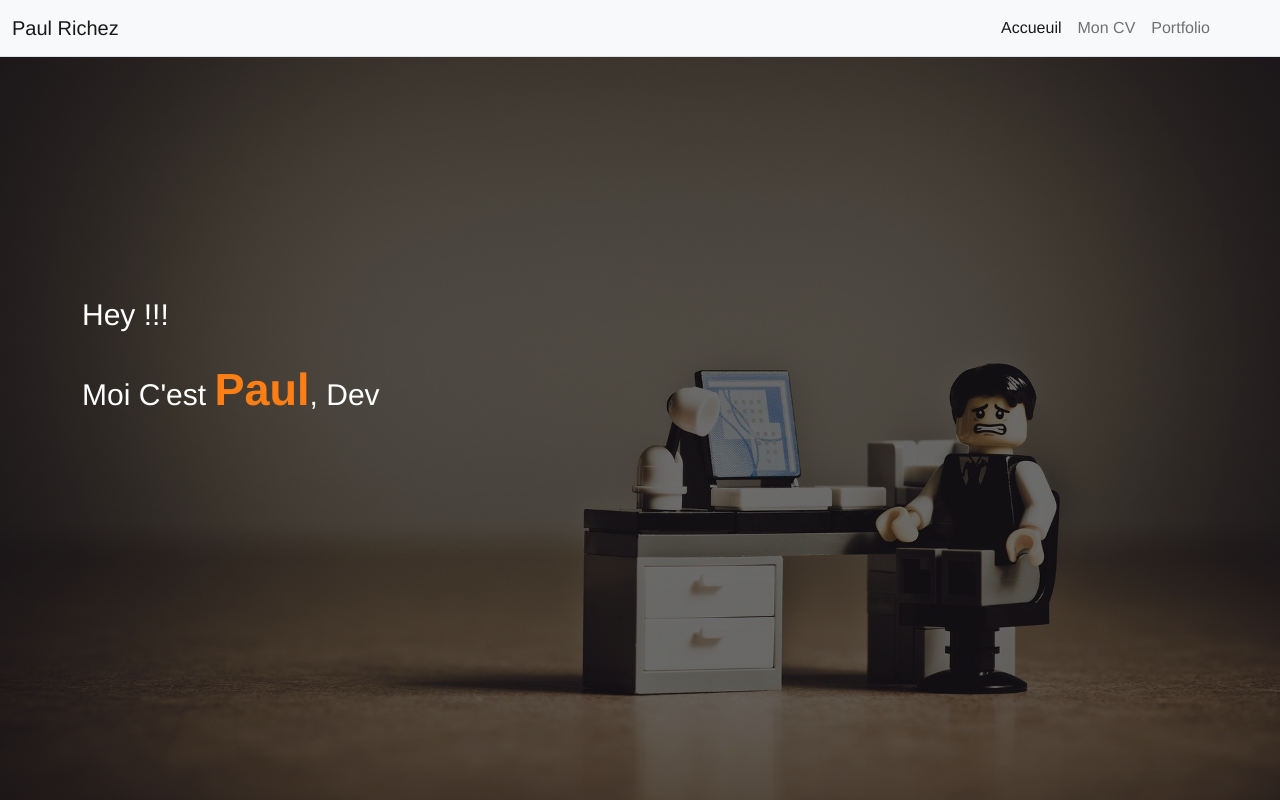
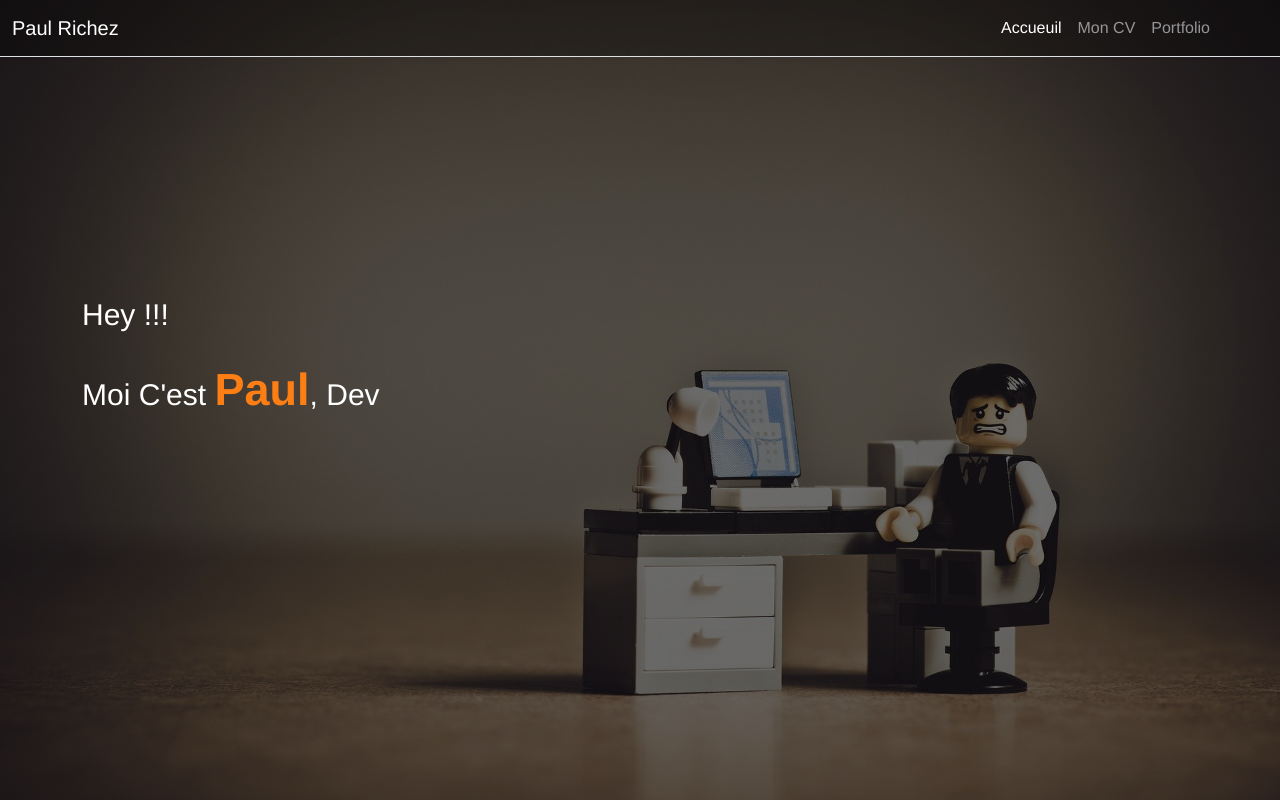
Before and after one commit to PaulRichez/MyAngVirtualCurriculumVitae, a Vue app: page / in a window 1280 px wide. Built offline with nearby package versions, Linux system fonts and the light colour scheme; a web font is replaced by a local one.

Commit message:
header color change

```diff
--- a/src/components/header.vue
+++ b/src/components/header.vue
@@ -1,8 +1,7 @@
 <template>
   <nav
     class="
-      navbar navbar-expand-lg navbar-light
-      bg-light
+      navbar navbar-expand-lg navbar-dark
       fixed-top
       border-bottom
     "
@@ -48,4 +47,8 @@ export default {
 ul {
   margin-right: 50px;
 }
+
+.navbar {
+  background-color: rgb(0,0,0,0.3);
+}
 </style>
```
